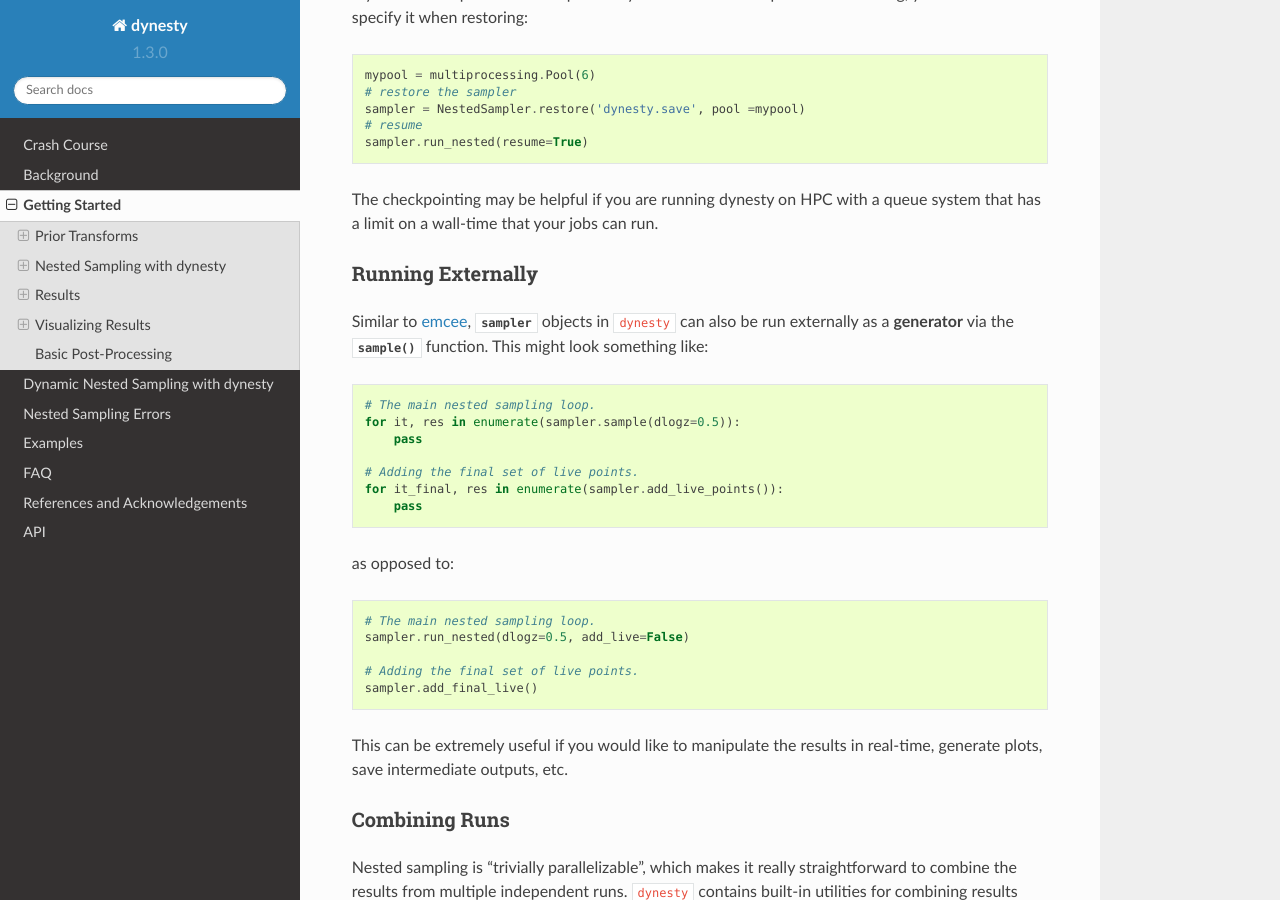
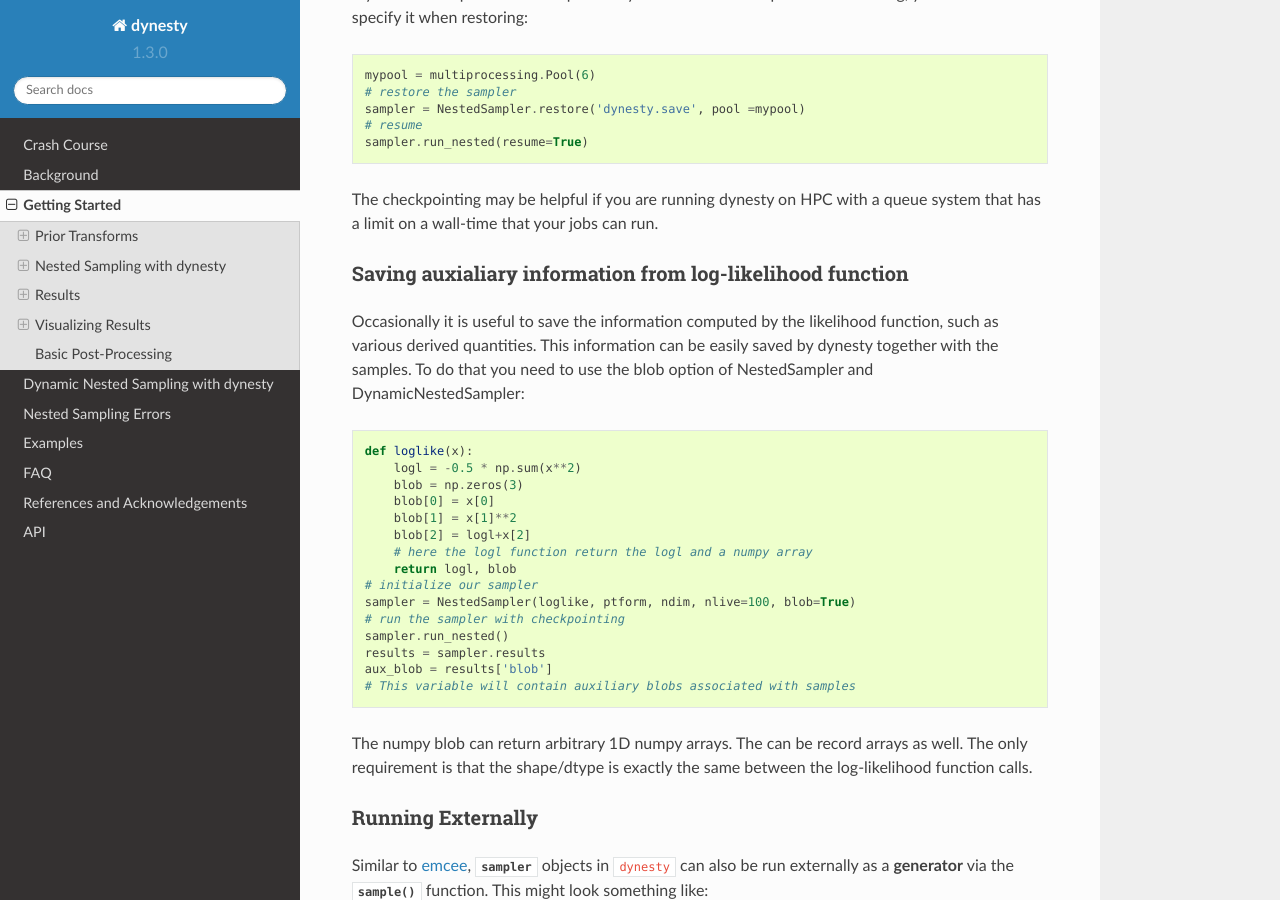
Before and after one commit to joshspeagle/dynesty, a Sphinx documentation site: the page built from docs/source/quickstart.rst, in a window 1280 px wide and 900 px high, scrolled down 10800 px. Built offline with Sphinx 7.4.7 and the Read the Docs theme 2.0.0, drawn with Linux system fonts in a browser that asks for light colours; the version number is read from the project's files by our own code.

Commit message:
update comments

```diff
--- a/docs/source/quickstart.rst
+++ b/docs/source/quickstart.rst
@@ -575,6 +575,29 @@ If you used the pool in the sampler and you want to use the pool after restoring
 
 The checkpointing may be helpful if you are running dynesty on HPC with a queue system that has a limit on a wall-time that your jobs can run.
 
+Saving auxialiary information from log-likelihood function
+----------------------------------------------------------
+
+Occasionally it is useful to save the information computed by the likelihood function, such as various derived quantities. This information can be easily saved by dynesty together with the samples. To do that you need to use the blob option of NestedSampler and DynamicNestedSampler::
+
+    def loglike(x):
+        logl = -0.5 * np.sum(x**2)
+	blob = np.zeros(3)
+	blob[0] = x[0]
+	blob[1] = x[1]**2
+	blob[2] = logl+x[2]
+	# here the logl function return the logl and a numpy array
+	return logl, blob
+    # initialize our sampler
+    sampler = NestedSampler(loglike, ptform, ndim, nlive=100, blob=True)
+    # run the sampler with checkpointing
+    sampler.run_nested()
+    results = sampler.results
+    aux_blob = results['blob']
+    # This variable will contain auxiliary blobs associated with samples
+
+The numpy blob can return arbitrary 1D numpy arrays. The can be record arrays as well. The only requirement is that the shape/dtype is exactly the same between the log-likelihood function calls.
+
 Running Externally
 ------------------
 
```
Also changed, not shown: 1 other file.
